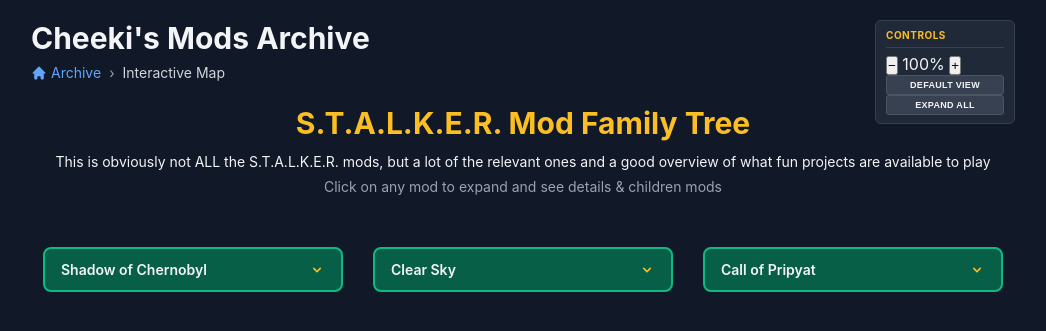
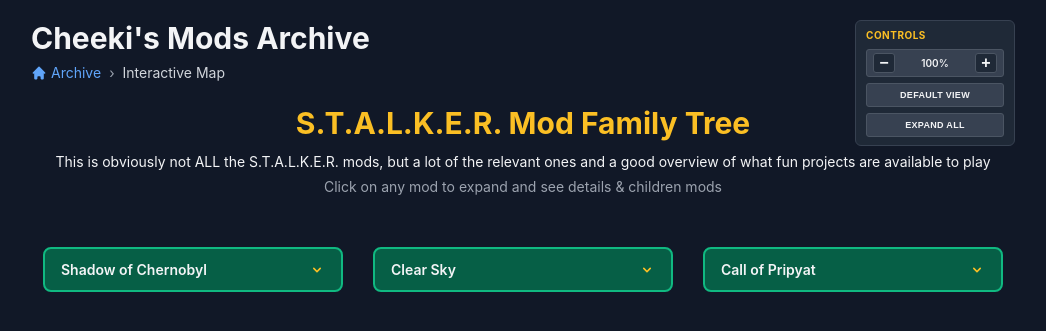
Before and after one commit to Cheekitos/CSMA-Test, a Jekyll site: the page stalker-map.html, which Jekyll copies as it is, in a window 1280 px wide. Shown: the top 331 px of the page, without its empty margins (117-1163 px from the left). Built offline with Jekyll 4.4.1, drawn with Linux system fonts in a browser that asks for light colours.

Commit message:
Update stalker-map.css

```diff
--- a/assets/css/stalker-map.css
+++ b/assets/css/stalker-map.css
@@ -18,12 +18,34 @@
   position: relative;
 }
 
+.flowchart-wrapper {
+  overflow: hidden;
+  padding: 20px 0;
+  cursor: grab;
+  position: relative;
+}
+
+.flowchart-wrapper:active {
+  cursor: grabbing;
+}
+
+.flowchart-wrapper::-webkit-scrollbar {
+  display: none;
+}
+
+.flowchart-wrapper {
+  -ms-overflow-style: none;
+  scrollbar-width: none;
+}
+
 .flowchart-container {
   display: grid;
   grid-template-columns: repeat(3, 300px);
   gap: 30px;
-  padding: 20px 0;
   justify-content: center;
+  transition: transform 0.1s ease-out;
+  transform-origin: center top;
+  user-select: none;
 }
 
 .base-column {
@@ -149,6 +171,11 @@
   border-color: #34d399;
 }
 
+.mod-card.base-game.expanded {
+  border-color: #34d399;
+  background: #047857;
+}
+
 .mod-card.engine-family {
   border-color: #8b5cf6;
   background: #5b21b6;
@@ -156,6 +183,11 @@
 
 .mod-card.engine-family:hover {
   border-color: #a78bfa;
+}
+
+.mod-card.engine-family.expanded {
+  border-color: #a78bfa;
+  background: #6d28d9;
 }
 
 .mod-header {
@@ -185,17 +217,22 @@
   white-space: nowrap;
 }
 
-.badge-standalone {
+.badge-freeplay {
+  background: #1e40af;
+  color: #dbeafe;
+}
+
+.badge-overhaul {
+  background: #7c2d12;
+  color: #fed7aa;
+}
+
+.badge-story {
   background: #065f46;
   color: #d1fae5;
 }
 
-.badge-requires {
-  background: #92400e;
-  color: #fef3c7;
-}
-
-.badge-engine {
+.badge-soup {
   background: #5b21b6;
   color: #e9d5ff;
 }
@@ -203,6 +240,11 @@
 .badge-modpack {
   background: #be185d;
   color: #fce7f3;
+}
+
+.badge-engine {
+  background: #5b21b6;
+  color: #e9d5ff;
 }
 
 .expand-icon {
@@ -263,7 +305,7 @@
   border: 1px solid #374151;
   border-radius: 6px;
   padding: 8px 10px;
-  width: 140px;
+  width: 160px;
   z-index: 10;
 }
 
@@ -271,46 +313,79 @@
   font-size: 10px;
   font-weight: 700;
   color: #fbbf24;
-  margin-bottom: 6px;
+  margin-bottom: 8px;
   text-transform: uppercase;
   letter-spacing: 0.5px;
-}
-
-.legend-items {
-  display: flex;
-  flex-direction: column;
-  gap: 4px;
-  margin-bottom: 8px;
-}
-
-.legend-item {
-  display: flex;
-  align-items: center;
-  gap: 5px;
-  font-size: 9px;
-  color: #d1d5db;
-}
-
-.legend-box {
-  width: 12px;
-  height: 12px;
-  border-radius: 2px;
-  border: 1px solid;
-  flex-shrink: 0;
 }
 
 .legend-controls {
   display: flex;
   flex-direction: column;
-  padding-top: 6px;
-  border-top: 1px solid #374151;
+  gap: 6px;
+}
+
+.zoom-controls {
+  display: flex;
+  align-items: center;
+  gap: 6px;
+  justify-content: space-between;
+  background: #374151;
+  border: 1px solid #4b5563;
+  border-radius: 3px;
+  padding: 4px 6px;
+  height: 28px;
+}
+
+.zoom-button {
+  background: #1f2937;
+  border: 1px solid #4b5563;
+  border-radius: 3px;
+  width: 22px;
+  height: 20px;
+  font-size: 16px;
+  color: #f3f4f6;
+  cursor: pointer;
+  transition: all 0.2s ease;
+  font-weight: 700;
+  display: flex;
+  align-items: center;
+  justify-content: center;
+  line-height: 1;
+  padding: 0;
+  flex-shrink: 0;
+}
+
+.zoom-button:hover {
+  background: #4b5563;
+  border-color: #fbbf24;
+  color: #fbbf24;
+}
+
+.zoom-button:disabled {
+  opacity: 0.5;
+  cursor: not-allowed;
+}
+
+.zoom-button:disabled:hover {
+  background: #1f2937;
+  border-color: #4b5563;
+  color: #f3f4f6;
+}
+
+.zoom-indicator {
+  font-size: 10px;
+  color: #f3f4f6;
+  font-weight: 600;
+  text-align: center;
+  flex: 1;
+  min-width: 35px;
 }
 
 .legend-button {
   background: #374151;
   border: 1px solid #4b5563;
   border-radius: 3px;
-  padding: 4px 8px;
+  padding: 6px 8px;
   font-size: 9px;
   color: #f3f4f6;
   cursor: pointer;
@@ -318,6 +393,7 @@
   font-weight: 600;
   text-transform: uppercase;
   letter-spacing: 0.3px;
+  width: 100%;
 }
 
 .legend-button:hover {
```
